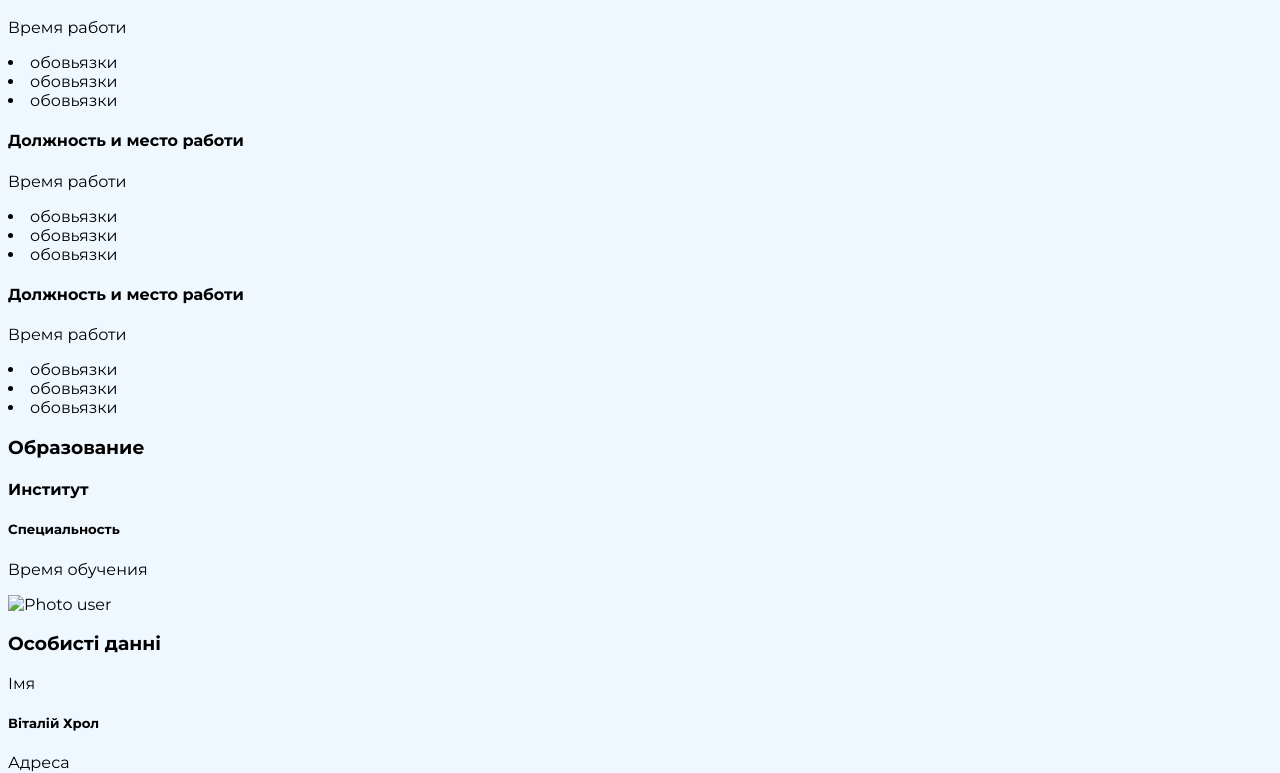
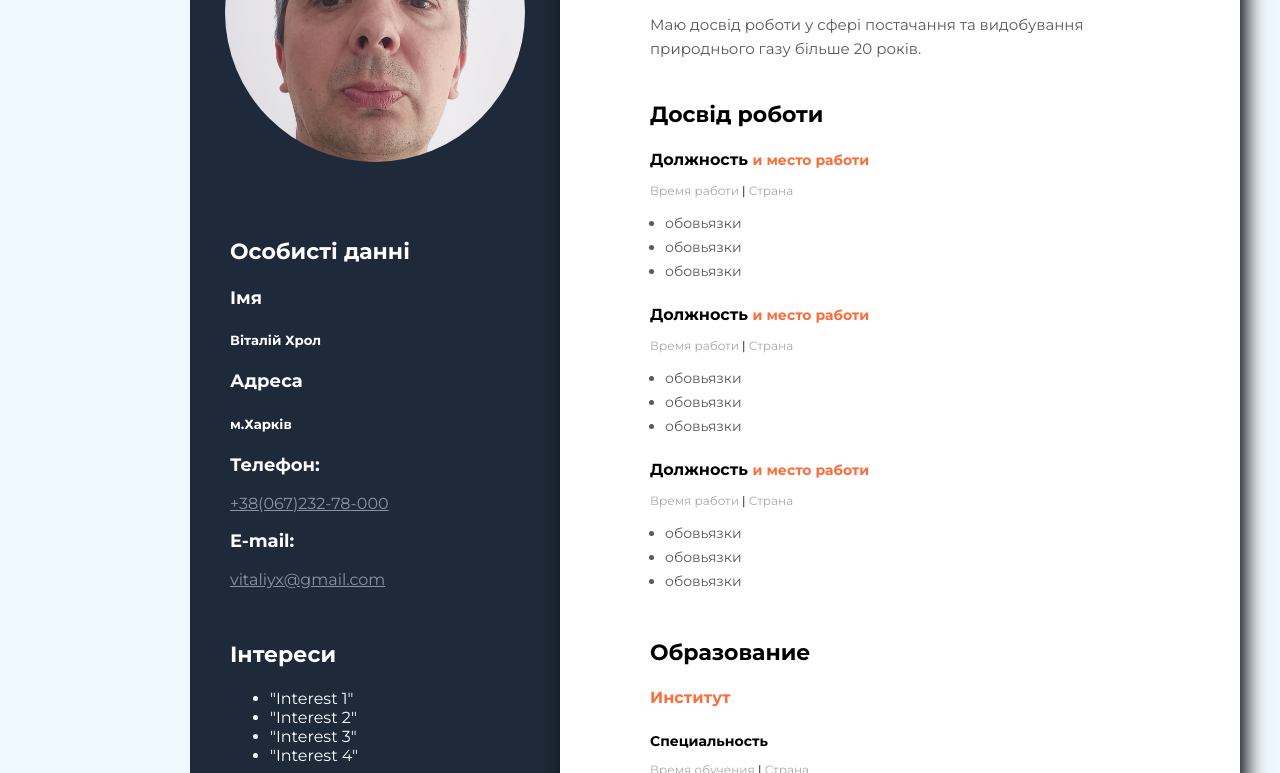
Before and after one commit to VitaliyKhrol/resume, a plain HTML site: page index.html in a window 1280 px wide. Shown: the part 186-959 px from the top of the page. Drawn offline with Linux system fonts and the light colour scheme.

Commit message:
side-bar

```diff
--- a/index.html
+++ b/index.html
@@ -14,89 +14,84 @@
 
 <body>
     <!--Main-->
-    <div>
+    <section class="main">
 
-        <!--Main Content-->
-        <div>
+        <!--Main_Content-->
+        <article class="Main_Content">
 
-            <!--about user-->
-            <div>
-                <h1>Віталій Хрол</h1>
-                <p>
+            <!--about_user-->
+            <article class="about_user">
+                <h1 class="about_user_name">Віталій Хрол</h1>
+                <p class="about_user_description">
                     Маю досвід роботи у сфері постачання та видобування природнього газу більше 20 років.
                 </p>
-            </div>
-            <div>
-                <!--work-->
-                <h3>Досвід роботи</h3>
+            </article>
+
+            <!--work-->
+            <article class="work">
+                <h3 class="title">Досвід роботи</h3>
                 <!--Company 1-->
-                <div>
-                    <h4>Должность и место работи</h4>
-                    <p>Время работи</p>
-                    <li>обовьязки</li>
-                    <li>обовьязки</li>
-                    <li>обовьязки</li>
-                </div>
+                <article>
+                    <h4 class="work_position">Должность <span class="organization">и место работи</span> </h4>
+                    <p class="period">Время работи <span class="period_line">|</span> Страна</p>
+                    <ul class="work_list">
+                        <li class="work_list_item">обовьязки</li>
+                        <li class="work_list_item">обовьязки</li>
+                        <li class="work_list_item">обовьязки</li>
+                    </ul>
+                </article>
                 <!--Company 2-->
-                <div>
-                    <h4>Должность и место работи</h4>
-                    <p>Время работи</p>
-                    <li>обовьязки</li>
-                    <li>обовьязки</li>
-                    <li>обовьязки</li>
-                </div>
+                <article>
+                    <h4 class="work_position">Должность <span class="organization">и место работи</span> </h4>
+                    <p class="period">Время работи <span class="period_line">|</span> Страна</p>
+                    <ul class="work_list">
+                        <li class="work_list_item">обовьязки</li>
+                        <li class="work_list_item">обовьязки</li>
+                        <li class="work_list_item">обовьязки</li>
+                    </ul>
+                </article>
                 <!--Company 3-->
-                <div>
-                    <h4>Должность и место работи</h4>
-                    <p>Время работи</p>
-                    <li>обовьязки</li>
-                    <li>обовьязки</li>
-                    <li>обовьязки</li>
-                </div>
-            </div>
+                <article>
+                    <h4 class="work_position">Должность <span class="organization">и место работи</span> </h4>
+                    <p class="period">Время работи <span class="period_line">|</span> Страна</p>
+                    <ul class="work_list">
+                        <li class="work_list_item">обовьязки</li>
+                        <li class="work_list_item">обовьязки</li>
+                        <li class="work_list_item">обовьязки</li>
+                    </ul>
+                </article>
+            </article>
 
             <!--education-->
-            <div>
-                <h3>Образование</h3>
-                <h4>Институт</h4>
-                <h5>Специальность</h5>
-                <p>Время обучения</p>
-            </div>
-        </div>
+            <article class="education">
+                <h3 class="title">Образование</h3>
+                <h4 class="education_univesity">Институт</h4>
+                <h5 class="education_position">Специальность</h5>
+                <p class="period">Время обучения <span class="period_line">|</span> Страна</p>
+            </article>
+        </article>
 
         <!--SideBar-->
-        <aside>
-            <img src="./foto" alt="Photo user">
+        <aside class="sidebar">
+            <img class="photo" src="./img/Photo.jpg " alt="Photo user">
 
             <!--Contacts-->
-            <div>
-                <h3>Особисті данні</h3>
+            <div class="contacts">
+                <h3 class="sidebar_title">Особисті данні</h3>
 
-                <p>
-                    <span>Імя</span>
+                <span class="contact_type">Імя</span>
                 <h5>Віталій Хрол</h5>
-                </p>
-                <p>
-                    <span>Адреса</span>
+                <span class="contact_type">Адреса</span>
                 <h5>м.Харків</h5>
-                </p>
-                <p>
-                    <span>Телефон:</span>
-                    <a href="tel:+3806723278000">+38(067)232-78-000</a>
-                </p>
-                <p>
-                    <span>E-mail:</span>
-                    <a href="vitaliyx@gmail.com">vitaliyx@gmail.com</a>
-                </p>
-                <p>
-
-
-                </p>
+                <span class="contact_type">Телефон:</span>
+                <p><a href="tel:+3806723278000" class="contact_link"> +38(067)232-78-000</a></p>
+                <span class="contact_type">E-mail:</span>
+                <p><a href="vitaliyx@gmail.com" class="contact_link"> vitaliyx@gmail.com</a></p>
             </div>
 
             <!--Interest-->
-            <div>
-                <h3>Інтереси</h3>
+            <div class="interest">
+                <h3 class="sidebar_title">Інтереси</h3>
                 <ul>
                     <li>"Interest 1"</li>
                     <li>"Interest 2"</li>
@@ -106,8 +101,8 @@
             </div>
 
             <!--Languages-->
-            <div>
-                <h3>Мови</h3>
+            <div class="languages">
+                <h3 class="sidebar_title">Мови</h3>
                 <ul>
                     <li>Languges 1</li>
                     <li>Languges 2</li>
@@ -118,8 +113,8 @@
 
         </aside>
 
+    </section>
 
-    </div>
 
 
 
--- a/styles/styles.css
+++ b/styles/styles.css
@@ -2,3 +2,160 @@ body{
     font-family: "Montserrat",sans-serif;
     background-color:aliceblue;
 }
+.main{
+    display: flex;
+    flex-direction: row-reverse;
+    width: 1200px;
+    margin: 0 auto;
+}
+.Main_Content{
+    background-color: #ffffff;
+    box-shadow: 6px 6px 20px rgba(0, 0, 0, 1);
+    padding: 30px 90px 90px;
+}
+.about_user{
+    margin-bottom: 40px;
+}
+.about_user_name{
+    font-style: normal;
+    font-weight: 700;
+    font-size: 45px;
+    line-height: 1.25em;
+    color: #000000;
+    margin-bottom: 45px;
+}
+.about_user_description{
+    font-style: normal;
+    font-weight: 400;
+    font-size: 15px;
+    line-height: 1.6em;
+    color: #595959;
+    width: 500px;
+}
+.work{
+    margin-bottom: 40px;
+
+}
+.title{
+    font-style: normal;
+    font-weight: 700;
+    font-size: 22px;
+    line-height: 1.25em;
+    color: #000000;
+    margin-bottom: 10px;
+}
+.period{
+    font-style: normal;
+    font-weight: 400;
+    font-size: 12px;
+    line-height: 1.3em;
+    color: #a8a8a8;
+    margin-bottom: 10px;
+}
+.period_line{
+    font-style: normal;
+    font-weight: 400;
+    font-size: 12px;
+    line-height: 1.3em;
+    color: #000000;
+  }
+.work_position{
+    font-style: normal;
+    font-weight: 700;
+    font-size: 16px;
+    line-height: 1.3em;
+    color: #000000;
+    margin-bottom: 10px;
+}
+.organization{
+    font-style: normal;
+    font-weight: 700;
+    font-size: 14px;
+    line-height: 1.4em;
+    color: #fb6d3a;
+}
+
+.work_list{
+    padding: 0;
+    margin-left: 15px;
+    font-style: normal;
+    font-weight: 700;
+    font-size: 14px;
+    line-height: 1.7em;
+    color: #595959;
+}
+.work_list_item{
+    font-style: normal;
+    font-weight: 400;
+    font-size: 14px;
+    line-height: 1.7em;
+    color: #595959;
+}
+.education{
+    margin-top: 45px;
+    margin-bottom: 10px;
+}
+.education_univesity{
+    font-style: normal;
+    font-weight: 700;
+    font-size: 16px;
+    line-height: 1.3em;
+    color: #fb6d3a;
+    margin-bottom: 10px;
+}
+.education_position{
+    font-style: normal;
+    font-weight: 700;
+    font-size: 14px;
+    line-height: 1.3em;
+    color: #000000;
+    margin-bottom: 10px;
+}
+.sidebar{
+    background-color: #1e2939;;
+    padding-top: 40px;
+    width: 370px;
+    font-style: normal;
+    color: #ffffff;
+}
+.photo{
+    width: 300px;
+    height: 300px;
+    border-radius: 50%;
+    object-fit: cover;
+    object-position: center -20px;
+    margin-left: 35px;
+    margin-bottom: 50px;
+}
+.contacts{
+    margin-bottom: 50px;
+}
+
+.contacts,
+.interest,
+.languages{
+    margin-left: 40px;
+}
+
+.sidebar_title{
+    font-weight: 700;
+    font-size: 22px;
+    line-height: 1.3em;
+    margin-bottom: 20px;
+}
+
+.contact_type{
+    font-weight: 700;
+    font-size: 18px;
+    line-height: 1.3em;
+    margin-right: 5px;
+
+}
+.contact_link{
+    font-weight: 400;
+    font-size: 16px;
+    line-height: 1.3em;
+    color: #8e949c;
+    margin-right: 5px;
+
+}
```
Also changed, not shown: img/Photo.jpg (added).
